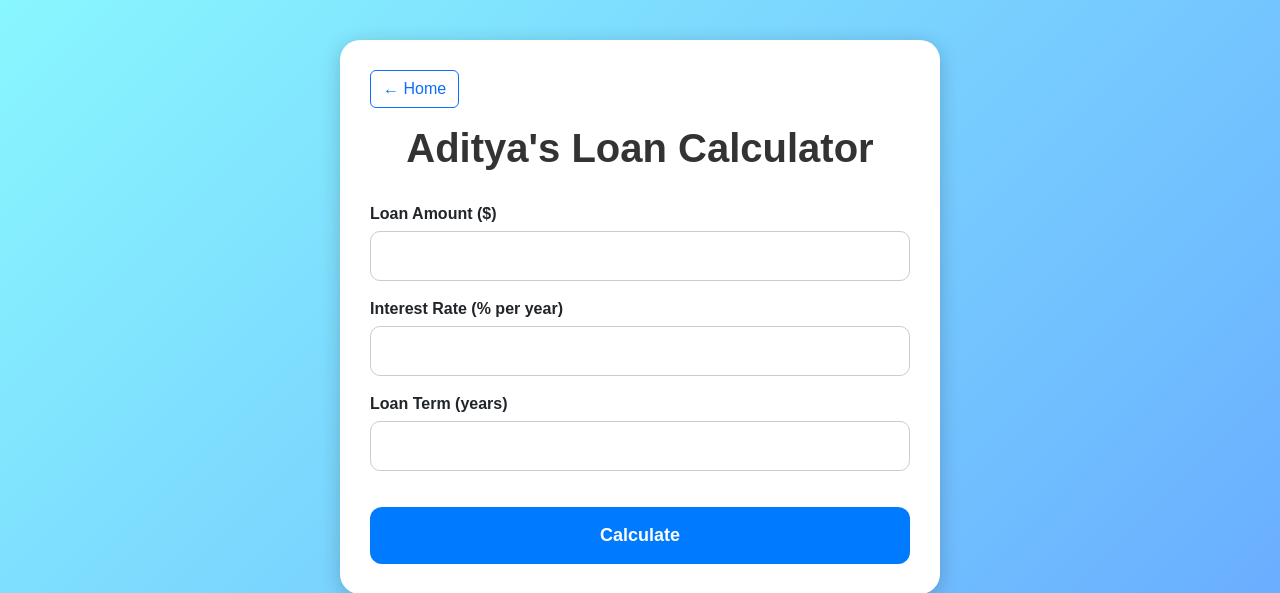
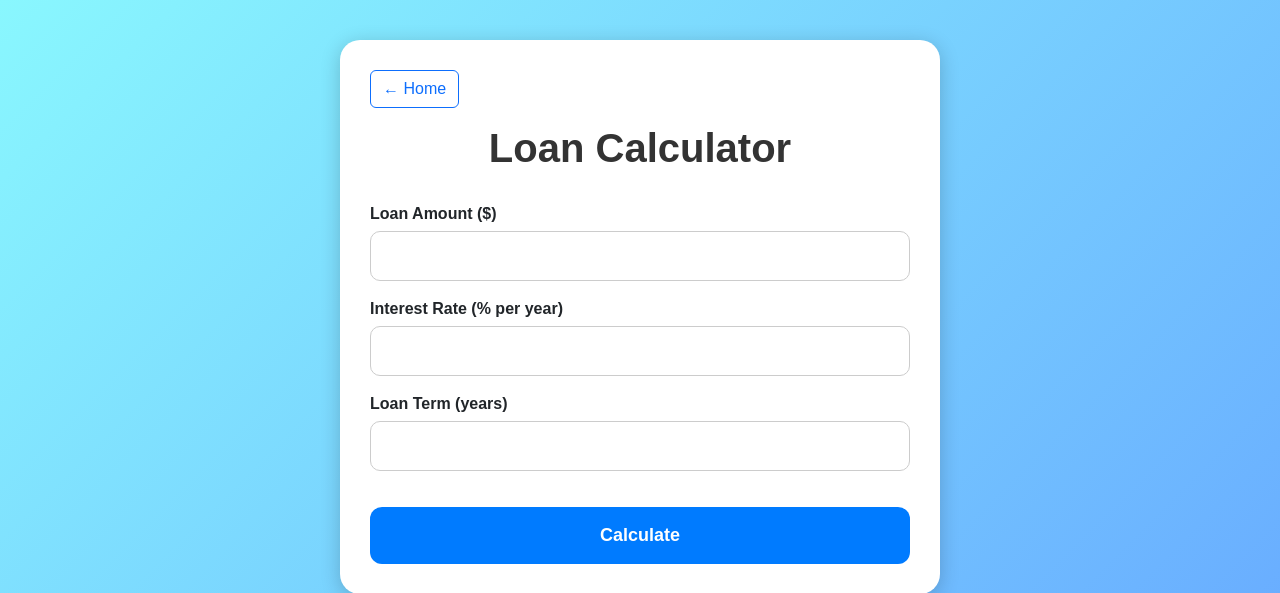
Before and after one commit to Adiiii03/Advance-Financial-Calculator-, a Flask app: page /loan in a window 1280 px wide. Shown: the top 593 px of the page. Run offline with Flask 3, Linux system fonts and the light colour scheme.

Commit message:
Update loan.html

```diff
--- a/templates/loan.html
+++ b/templates/loan.html
@@ -2,7 +2,7 @@
 <html lang="en">
 <head>
     <meta charset="UTF-8">
-    <title>Aditya's Loan Calculator</title>
+    <title>Loan Calculator</title>
     <link href="https://cdn.jsdelivr.net/npm/bootstrap@5.3.0/dist/css/bootstrap.min.css" rel="stylesheet">
     <style>
         body {
@@ -75,7 +75,7 @@
         <a href="/" class="btn btn-outline-primary">&larr; Home</a>
     </div>
 
-    <h1>Aditya's Loan Calculator</h1>
+    <h1>Loan Calculator</h1>
 
     <form method="POST">
         <div class="mb-3">
```
